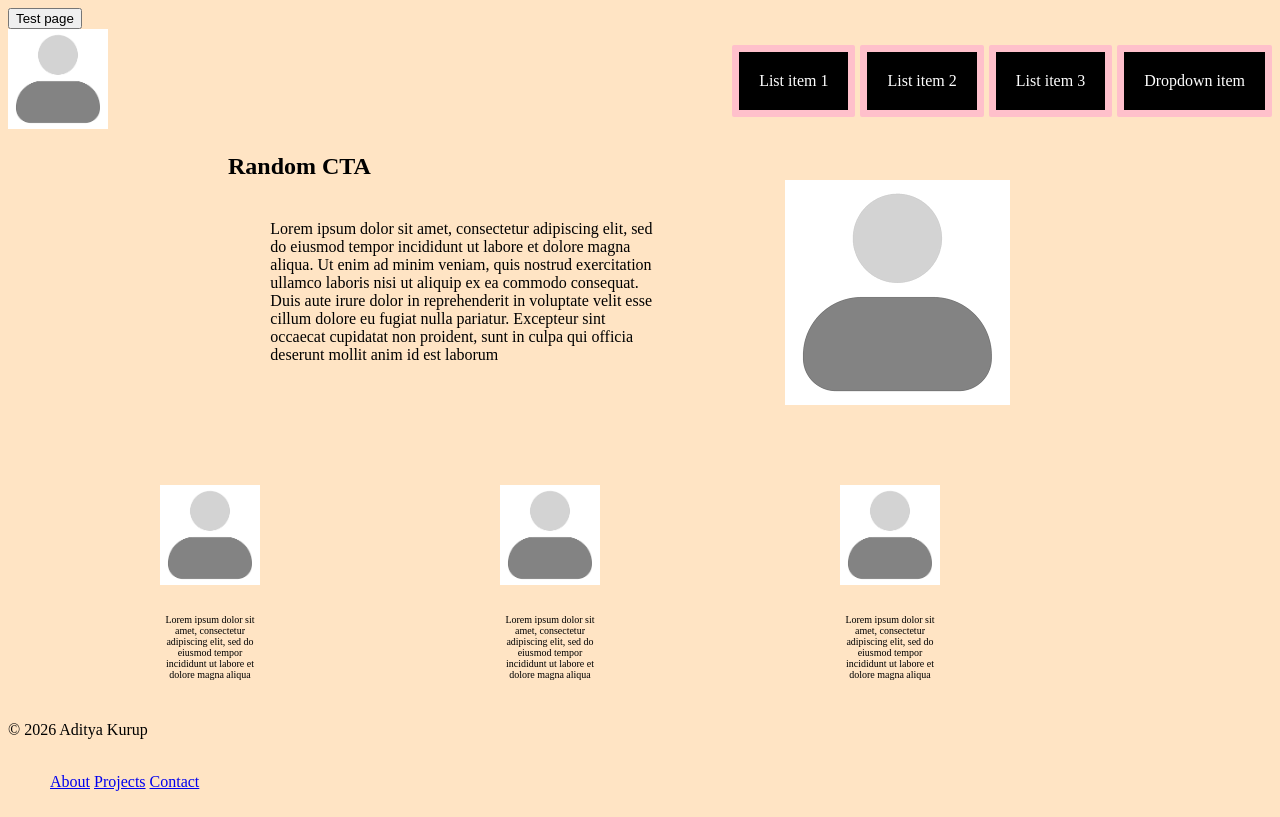
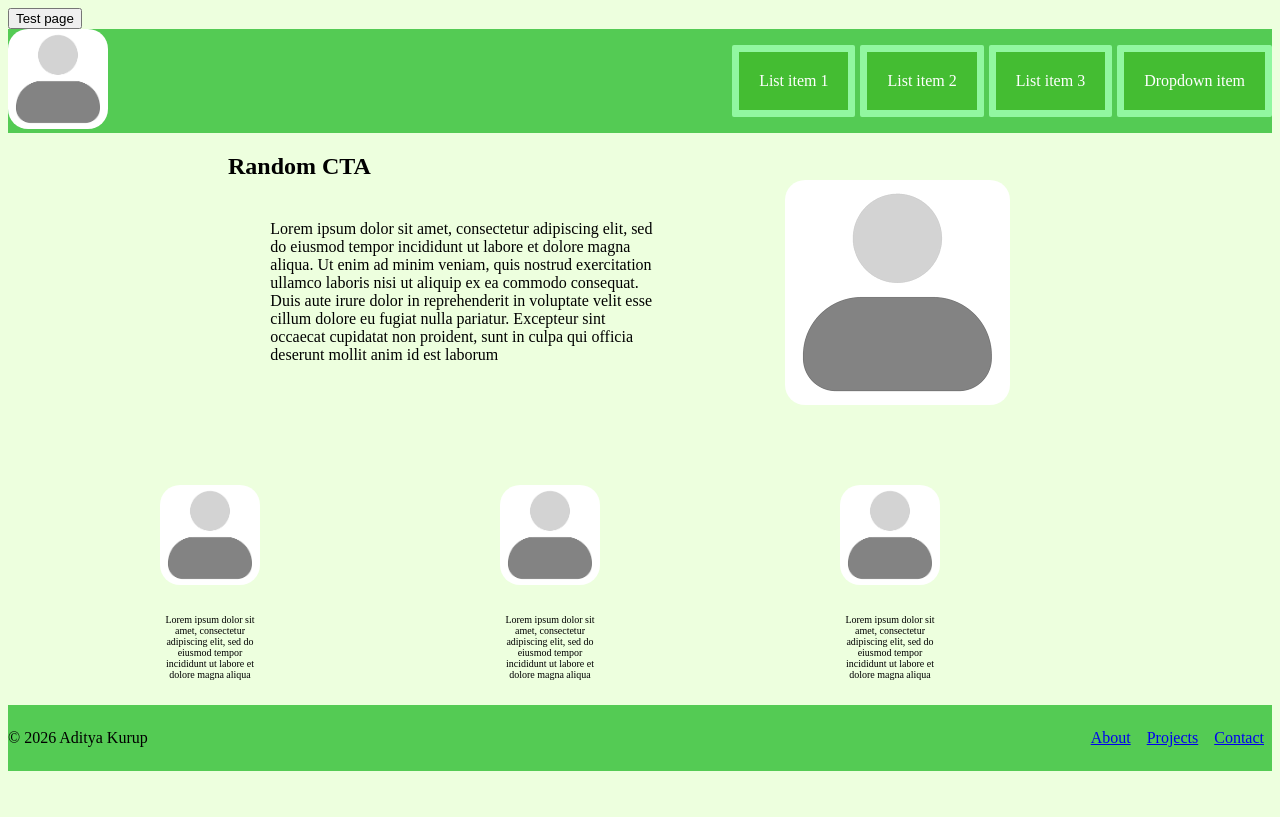
Before and after one commit to AkkU438/Shattered_Dreams, a plain HTML site: page index.html in a window 1280 px wide. Drawn offline with Linux system fonts and the light colour scheme.

Commit message:
Changed the color scheme

```diff
--- a/index.html
+++ b/index.html
@@ -8,7 +8,7 @@
     <body>
         <a href="test.html"><button>Test page</button></a>
         <nav>
-            <a href="/">
+            <a href="/" class="avatar">
                 <img src="/images/placeholderImage.png" alt="logo" id="logo"/>
             </a>
             <ul class="navbar">
@@ -56,11 +56,8 @@
             </div>
         </section>
         <footer class="footer">
-            <div class="footer-left">
+            <nav class="footer-nav" aria-label="Footer navigation">
                 <p>© 2026 Aditya Kurup</p>
-            </div>
-
-            <nav class="footer-nav" aria-label="Footer navigation">
                 <ul class="footer-class">
                     <li><a href="#">About</a></li>
                     <li><a href="#">Projects</a></li>
--- a/styles.css
+++ b/styles.css
@@ -1,12 +1,21 @@
+img{
+    border-radius: 20px;
+}
+
 body{
-    background-color: bisque;
+    background-color: rgb(237, 255, 222);
+}
+
+nav > .avatar{
+    border-radius: 20px;
+
 }
 
 nav{
     display:flex;
     justify-content: space-between;
     align-items: center;
-
+    background-color: #54cb54;
 }
 
 .navbar{
@@ -17,9 +26,9 @@ nav{
 .nav-item{
     text-decoration: none;
     list-style: none;
-    background-color: black;
+    background-color: #44bd32;
     color: white;
-    border: 7px solid pink;
+    border: 7px solid rgb(145, 247, 160);
     border-radius: 2px;
     margin-left: 5px;
     padding: 20px;
@@ -31,7 +40,7 @@ nav{
     color: white;
 }
 .nav-item:hover{
-    background-color: red;
+    background-color: #3e8034;
 }
 
 .dropdown-menu {
@@ -42,9 +51,9 @@ nav{
     display: none;
     flex-direction: column;
 
-    background-color: black;
-    border: 2px solid pink;
-    min-width: 150px;
+    background-color: #44bd32;
+    border: 2px solid rgb(145, 247, 160);
+    width: 100px;
 
     z-index: 999;
 }
@@ -103,7 +112,8 @@ h1{
 .footer-class > li {
     text-decoration: none;
     list-style: none;
-    padding: 2px;
+    gap: 10px;
+    padding: 8px;
     margin: 0px;
 }
 
@@ -133,6 +143,7 @@ h1{
     height: auto;
     max-width: 150px;
     margin-bottom: 15px;
+    border-radius: 20px;
 }
 
 .grid-card > p{
```
